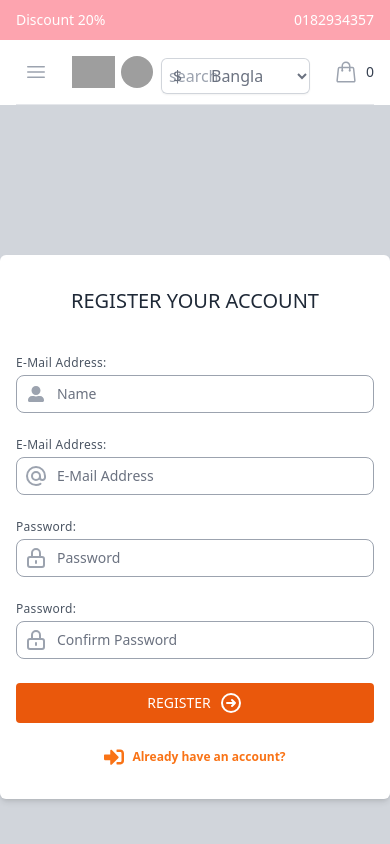
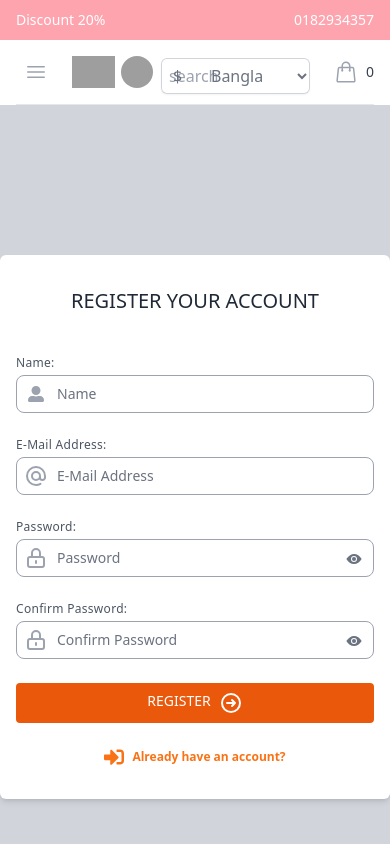
Before and after one commit to Mostafizur-Pro/tech-gear-main, a Next.js app: page /register in a window 390 px wide. Shown: the top 844 px of the page. Built offline with nearby package versions, Linux system fonts and the light colour scheme; grey boxes are pictures that could not be loaded.

Commit message:
registation file eidt

```diff
--- a/src/pages/register/index.tsx
+++ b/src/pages/register/index.tsx
@@ -1,103 +1,308 @@
+
 import Link from "next/link";
 import { useState } from "react";
-import { FaSignInAlt, FaUserAlt } from 'react-icons/fa'
+import { FaSignInAlt, FaUserAlt } from "react-icons/fa";
+import { IoEye, IoEyeOff } from "react-icons/io5";
 
 const Register = () => {
+    const [createUserLoading, setCreateUserLoading] = useState(false);
+    // show password
+    const [showPassword, setShowPassword] = useState(false);
+    const [showConfirmPassword, setConfirmShowPassword] = useState(false);
     // storing form data in state
-  const [formData, setFormData] = useState({ name: "", email: "", password: "", cPassword: "" });
-
-  // storing errors in state
-  const [Confirm_errors, setConfirm_Errors] = useState(false);
-  const [length_errors, setLength_Errors] = useState(false);
+    const [formData, setFormData] = useState({
+        name: "",
+        email: "",
+        password: "",
+        cPassword: "",
+    });
 
     // destructuring form data
     const { name, email, password, cPassword } = formData;
 
+    // storing errors in state
+    const [Confirm_errors, setConfirm_Errors] = useState(false);
+    const [addOneCapitalWordError, setAddOneCapitalWordError] = useState("");
+
     // handling form data sending it to backend
-  const handleSubmit = async (e: { preventDefault: () => void; }) => {
+    const handleSubmit = async (e: { preventDefault: () => void }) => {
         e.preventDefault();
+        if (
+            /^(?=.*[a-z])(?=.*[A-Z])(?=.*[0-9])(?=.*[!@#\$%\^&\*])(?=.{6,})/.test(
+                password
+            )
+        ) {
+            setAddOneCapitalWordError("");
+            if (password !== cPassword) {
+                setConfirm_Errors(true);
+            } else {
+                setConfirm_Errors(false);
+                setCreateUserLoading(true);
+                const userData = {
+                    name,
+                    email,
+                    password: cPassword,
+                    role: "buyer",
+                    phone: " ",
+                    image: " ",
+                    address: " ",
+                };
 
+                fetch(
+                    "https://techgear-server.vercel.app/api/v1/users/create-user",
+                    {
+                        method: "POST",
+                        headers: {
+                            "content-type": "application/json",
+                        },
+                        body: JSON.stringify(userData),
                     }
+                )
+                    .then((res) => res.json())
+                    .then((result) => {
+                        setCreateUserLoading(false);
+                        console.log(result);
+                    })
+                    .catch((err) => {
+                        console.log(err);
+                        setCreateUserLoading(false);
+                    });
+            }
+        } else {
+            setAddOneCapitalWordError(
+                "Password must be at least one capital word, one lowercase, one special character, and length 6 word and one number"
+            );
+        }
+    };
     return (
         <div className="min-h-screen flex flex-col items-center justify-center bg-gray-300">
             <div className="flex flex-col bg-white shadow-md px-4 sm:px-6 md:px-8 lg:px-10 py-8 rounded-md w-full max-w-md">
-        <div className="font-medium self-center text-xl sm:text-2xl uppercase text-gray-800">REGISTER YOUR ACCOUNT</div>
+                <div className="font-medium self-center text-xl sm:text-2xl uppercase text-gray-800">
+                    REGISTER YOUR ACCOUNT
+                </div>
                 <div className="mt-10">
-            <form onSubmit={handleSubmit} encType="application/json" >
+                    <form onSubmit={handleSubmit} encType="application/json">
                         <div className="flex flex-col mb-6">
-                    <label htmlFor="name" className="mb-1 text-xs sm:text-sm tracking-wide text-gray-600">E-Mail Address:</label>
+                            <label
+                                htmlFor="name"
+                                className="mb-1 text-xs sm:text-sm tracking-wide text-gray-600"
+                            >
+                                Name:
+                            </label>
                             <div className="relative">
                                 <div className="inline-flex items-center justify-center absolute left-0 top-0 h-full w-10 text-gray-400">
                                     <FaUserAlt />
                                 </div>
 
-                        <input onChange={(e) => setFormData({ ...formData, name: e.target.value })} required id="name" type="text" name="name" className="text-sm sm:text-base placeholder-gray-500 pl-10 pr-4 rounded-lg border border-gray-400 w-full py-2 focus:outline-none focus:border-orange-400" placeholder="Name" />
+                                <input
+                                    onChange={(e) =>
+                                        setFormData({
+                                            ...formData,
+                                            name: e.target.value,
+                                        })
+                                    }
+                                    required
+                                    id="name"
+                                    type="text"
+                                    name="name"
+                                    className="text-sm sm:text-base placeholder-gray-500 pl-10 pr-4 rounded-lg border border-gray-400 w-full py-2 focus:outline-none focus:border-orange-400"
+                                    placeholder="Name"
+                                />
                             </div>
                         </div>
                         <div className="flex flex-col mb-6">
-                    <label htmlFor="email" className="mb-1 text-xs sm:text-sm tracking-wide text-gray-600">E-Mail Address:</label>
+                            <label
+                                htmlFor="email"
+                                className="mb-1 text-xs sm:text-sm tracking-wide text-gray-600"
+                            >
+                                E-Mail Address:
+                            </label>
                             <div className="relative">
                                 <div className="inline-flex items-center justify-center absolute left-0 top-0 h-full w-10 text-gray-400">
-                            <svg className="h-6 w-6" fill="none" strokeLinecap="round" strokeLinejoin="round" strokeWidth="2" viewBox="0 0 24 24" stroke="currentColor">
+                                    <svg
+                                        className="h-6 w-6"
+                                        fill="none"
+                                        strokeLinecap="round"
+                                        strokeLinejoin="round"
+                                        strokeWidth="2"
+                                        viewBox="0 0 24 24"
+                                        stroke="currentColor"
+                                    >
                                         <path d="M16 12a4 4 0 10-8 0 4 4 0 008 0zm0 0v1.5a2.5 2.5 0 005 0V12a9 9 0 10-9 9m4.5-1.206a8.959 8.959 0 01-4.5 1.207" />
                                     </svg>
                                 </div>
 
-                        <input onChange={(e) => setFormData({ ...formData, email: e.target.value })} required id="email" type="email" name="email" className="text-sm sm:text-base placeholder-gray-500 pl-10 pr-4 rounded-lg border border-gray-400 w-full py-2 focus:outline-none focus:border-orange-400" placeholder="E-Mail Address" />
+                                <input
+                                    onChange={(e) =>
+                                        setFormData({
+                                            ...formData,
+                                            email: e.target.value,
+                                        })
+                                    }
+                                    required
+                                    id="email"
+                                    type="email"
+                                    name="email"
+                                    className="text-sm sm:text-base placeholder-gray-500 pl-10 pr-4 rounded-lg border border-gray-400 w-full py-2 focus:outline-none focus:border-orange-400"
+                                    placeholder="E-Mail Address"
+                                />
                             </div>
                         </div>
                         <div className="flex flex-col mb-6">
-                    <label htmlFor="password" className="mb-1 text-xs sm:text-sm tracking-wide text-gray-600">Password:</label>
+                            <label
+                                htmlFor="password"
+                                className="mb-1 text-xs sm:text-sm tracking-wide text-gray-600"
+                            >
+                                Password:
+                            </label>
                             <div className="relative">
                                 <div className="inline-flex items-center justify-center absolute left-0 top-0 h-full w-10 text-gray-400">
                                     <span>
-                                <svg className="h-6 w-6" fill="none" strokeLinecap="round" strokeLinejoin="round" strokeWidth="2" viewBox="0 0 24 24" stroke="currentColor">
+                                        <svg
+                                            className="h-6 w-6"
+                                            fill="none"
+                                            strokeLinecap="round"
+                                            strokeLinejoin="round"
+                                            strokeWidth="2"
+                                            viewBox="0 0 24 24"
+                                            stroke="currentColor"
+                                        >
                                             <path d="M12 15v2m-6 4h12a2 2 0 002-2v-6a2 2 0 00-2-2H6a2 2 0 00-2 2v6a2 2 0 002 2zm10-10V7a4 4 0 00-8 0v4h8z" />
                                         </svg>
                                     </span>
                                 </div>
 
-                        <input onChange={(e) => setFormData({ ...formData, password: e.target.value })} required id="password" type="password" name="password" className="text-sm sm:text-base placeholder-gray-500 pl-10 pr-4 rounded-lg border border-gray-400 w-full py-2 focus:outline-none focus:border-orange-400" placeholder="Password" />
-                        {
-                            length_errors && <p className="text-red-500 text-xs italic">Please choose a password of at least 8 characters.</p>
+                                <input
+                                    onChange={(e) =>
+                                        setFormData({
+                                            ...formData,
+                                            password: e.target.value,
+                                        })
                                     }
+                                    required
+                                    id="password"
+                                    type={`${
+                                        showPassword ? "text" : "password"
+                                    }`}
+                                    name="password"
+                                    className="text-sm sm:text-base placeholder-gray-500 pl-10 pr-4 rounded-lg border border-gray-400 w-full py-2 focus:outline-none focus:border-orange-400"
+                                    placeholder="Password"
+                                />
+                                <span
+                                    className="absolute right-3 cursor-pointer top-3 text-gray-500"
+                                    onClick={() =>
+                                        setShowPassword(!showPassword)
+                                    }
+                                >
+                                    {showPassword ? <IoEyeOff /> : <IoEye />}
+                                </span>
+                                <p className="text-red-500 text-xs italic">
+                                    {addOneCapitalWordError}
+                                </p>
                             </div>
                         </div>
 
                         <div className="flex flex-col mb-6">
-                    <label htmlFor="c-password" className="mb-1 text-xs sm:text-sm tracking-wide text-gray-600">Password:</label>
+                            <label
+                                htmlFor="c-password"
+                                className="mb-1 text-xs sm:text-sm tracking-wide text-gray-600"
+                            >
+                                Confirm Password:
+                            </label>
                             <div className="relative">
                                 <div className="inline-flex items-center justify-center absolute left-0 top-0 h-full w-10 text-gray-400">
                                     <span>
-                                <svg className="h-6 w-6" fill="none" strokeLinecap="round" strokeLinejoin="round" strokeWidth="2" viewBox="0 0 24 24" stroke="currentColor">
+                                        <svg
+                                            className="h-6 w-6"
+                                            fill="none"
+                                            strokeLinecap="round"
+                                            strokeLinejoin="round"
+                                            strokeWidth="2"
+                                            viewBox="0 0 24 24"
+                                            stroke="currentColor"
+                                        >
                                             <path d="M12 15v2m-6 4h12a2 2 0 002-2v-6a2 2 0 00-2-2H6a2 2 0 00-2 2v6a2 2 0 002 2zm10-10V7a4 4 0 00-8 0v4h8z" />
                                         </svg>
                                     </span>
                                 </div>
 
-                        <input onChange={(e) => setFormData({ ...formData, cPassword: e.target.value })} id="c-password" type="password" name="c-password" className="text-sm sm:text-base placeholder-gray-500 pl-10 pr-4 rounded-lg border border-gray-400 w-full py-2 focus:outline-none focus:border-orange-400" placeholder="Confirm Password" />
-                        {
-                            Confirm_errors && <p className="text-red-500 text-xs italic">Passwords do not match.</p>
+                                <input
+                                    onChange={(e) =>
+                                        setFormData({
+                                            ...formData,
+                                            cPassword: e.target.value,
+                                        })
                                     }
+                                    id="c-password"
+                                    type={`${
+                                        showConfirmPassword
+                                            ? "text"
+                                            : "password"
+                                    }`}
+                                    name="c-password"
+                                    className="text-sm sm:text-base placeholder-gray-500 pl-10 pr-4 rounded-lg border border-gray-400 w-full py-2 focus:outline-none focus:border-orange-400"
+                                    placeholder="Confirm Password"
+                                />
+                                <span
+                                    className="absolute right-3 cursor-pointer top-3 text-gray-500"
+                                    onClick={() =>
+                                        setConfirmShowPassword(
+                                            !showConfirmPassword
+                                        )
+                                    }
+                                >
+                                    {showConfirmPassword ? (
+                                        <IoEyeOff />
+                                    ) : (
+                                        <IoEye />
+                                    )}
+                                </span>
+                                {Confirm_errors && (
+                                    <p className="text-red-500 text-xs italic">
+                                        Passwords do not match.
+                                    </p>
+                                )}
                             </div>
                         </div>
 
                         <div className="flex w-full">
-                    <button type="submit" className="flex items-center justify-center focus:outline-none text-white text-sm sm:text-base bg-orange-600 hover:bg-orange-700 rounded py-2 w-full transition duration-150 ease-in">
-                        <span className="mr-2 uppercase">Register</span>
+                            <button
+                                type="submit"
+                                className="flex items-center justify-center focus:outline-none text-white text-sm sm:text-base bg-orange-600 hover:bg-orange-700 rounded py-2 w-full transition duration-150 ease-in"
+                            >
+                                {createUserLoading ? (
+                                    <span className="text-white loading loading-spinner loading-md"></span>
+                                ) : (
+                                    <div className="flex">
+                                        <span className="mr-2 uppercase">
+                                            Register
+                                        </span>
                                         <span>
-                            <svg className="h-6 w-6" fill="none" strokeLinecap="round" strokeLinejoin="round" strokeWidth="2" viewBox="0 0 24 24" stroke="currentColor">
+                                            <svg
+                                                className="h-6 w-6"
+                                                fill="none"
+                                                strokeLinecap="round"
+                                                strokeLinejoin="round"
+                                                strokeWidth="2"
+                                                viewBox="0 0 24 24"
+                                                stroke="currentColor"
+                                            >
                                                 <path d="M13 9l3 3m0 0l-3 3m3-3H8m13 0a9 9 0 11-18 0 9 9 0 0118 0z" />
                                             </svg>
                                         </span>
+                                    </div>
+                                )}
                             </button>
                         </div>
                     </form>
                 </div>
                 <div className="flex justify-center items-center mt-6">
-            <Link href="/login" className="inline-flex items-center font-bold text-orange-500 hover:text-orange-700 text-xs text-center">
+                    <Link
+                        href="/login"
+                        className="inline-flex items-center font-bold text-orange-500 hover:text-orange-700 text-xs text-center"
+                    >
                         <span>
-                    <FaSignInAlt className='text-xl' />
+                            <FaSignInAlt className="text-xl" />
                         </span>
                         <span className="ml-2">Already have an account?</span>
                     </Link>
```
Lines whose indentation alone changed are shown as unchanged.
